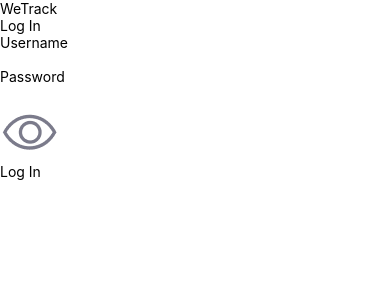
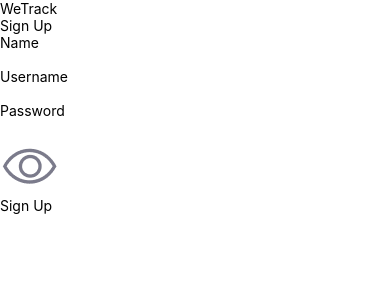
Before and after one commit to k4teseo/wetrack, a React Native app in the folder wetrack_mobile/: screen / in a window 390 px wide. Shown: the top 300 px of the page. Built offline with nearby package versions, Linux system fonts and the light colour scheme.

Commit message:
ready to merge

```diff
--- a/wetrack_mobile/App.tsx
+++ b/wetrack_mobile/App.tsx
@@ -4,7 +4,7 @@ import Signup from "./app/(auth)/signup.tsx";
 
 function App() {
     return(
-        <Login/>
+        <Signup/>
         )
     }
 
```
